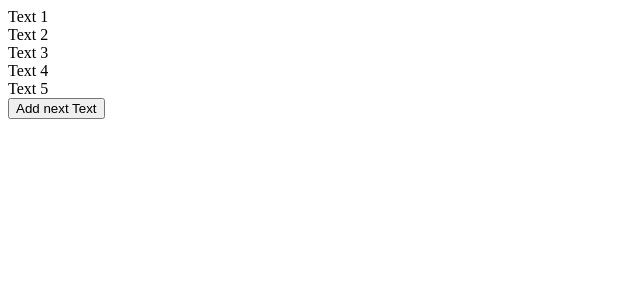
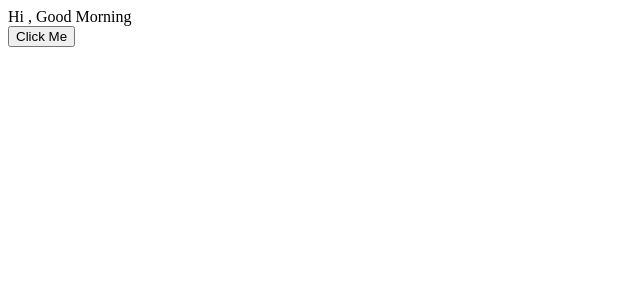
Before and after one commit to kuldeeparmar/React-, a React app: page / in a window 1280 px wide. Shown: the top 300 px of the page, without its empty margins (0-640 px from the left). Built offline with nearby package versions, Linux system fonts and the light colour scheme.

Commit message:
useState and Component randering Optimization using useCallback and memo

```diff
--- a/src/App.js
+++ b/src/App.js
@@ -1,32 +1,28 @@
-import React,{useState} from 'react'
+import React,{useState,useCallback} from 'react'
 import Button from "./Button.jsx"
 import Text from './Text.jsx'
 
-
+// state varibles are use to make visual changes to the jsx
 const App = () => {
 
 
-
-    const [data,setData] = useState(
-
-        [
-            {id:'a',text:'Text 1'},
-            {id:'b',text:'Text 2'},
-            {id:'c',text:'Text 3'},
-            {id:'d',text:'Text 4'},
-            {id:'e',text:'Text 5'}
-        ]
-
+    const [message,updateMessage] = useState(
+        "Hi , Good Morning"
     )
 
-    const clickButton = () => {
-        setData((prevData)=> [...prevData,{id:'f',text:'Text 6'}])
-    }
+    const changeMessage =  useCallback(() => {
+        console.log(message);
+       updateMessage((prevData) => {
+        console.log("prev data is",prevData);
+        return "Hi, Good Afternoon";
+       })
+       console.log(message);
+    },[])
 
 
     return <>
-    {data.map((item,index)=> <Text key={item.id}>{item.text}</Text>)}
-    <Button clickButton={clickButton}>Add next Text</Button>
+    <div>{message}</div>
+    <Button clickButton={changeMessage}>Click Me</Button>
     </>
 
 }
```
Also changed, not shown: src/Button.jsx (+5 -3 lines).
